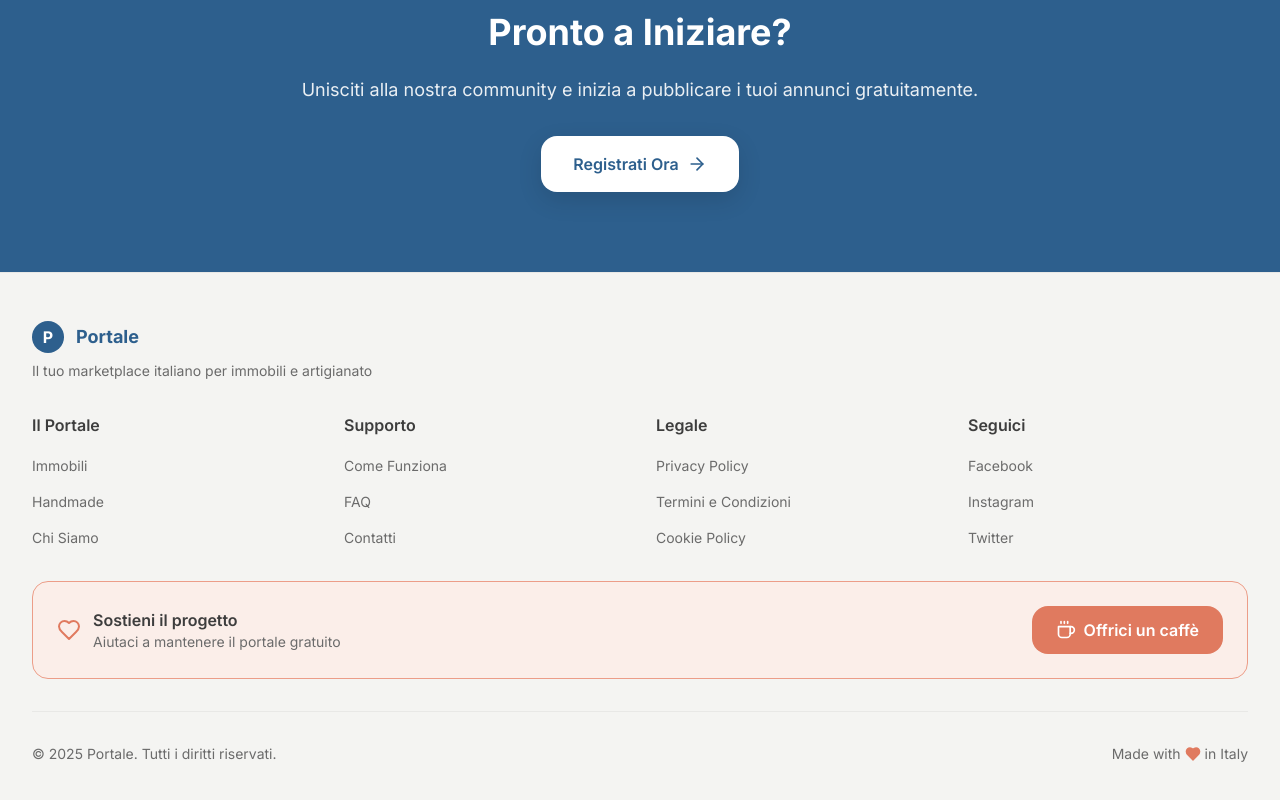
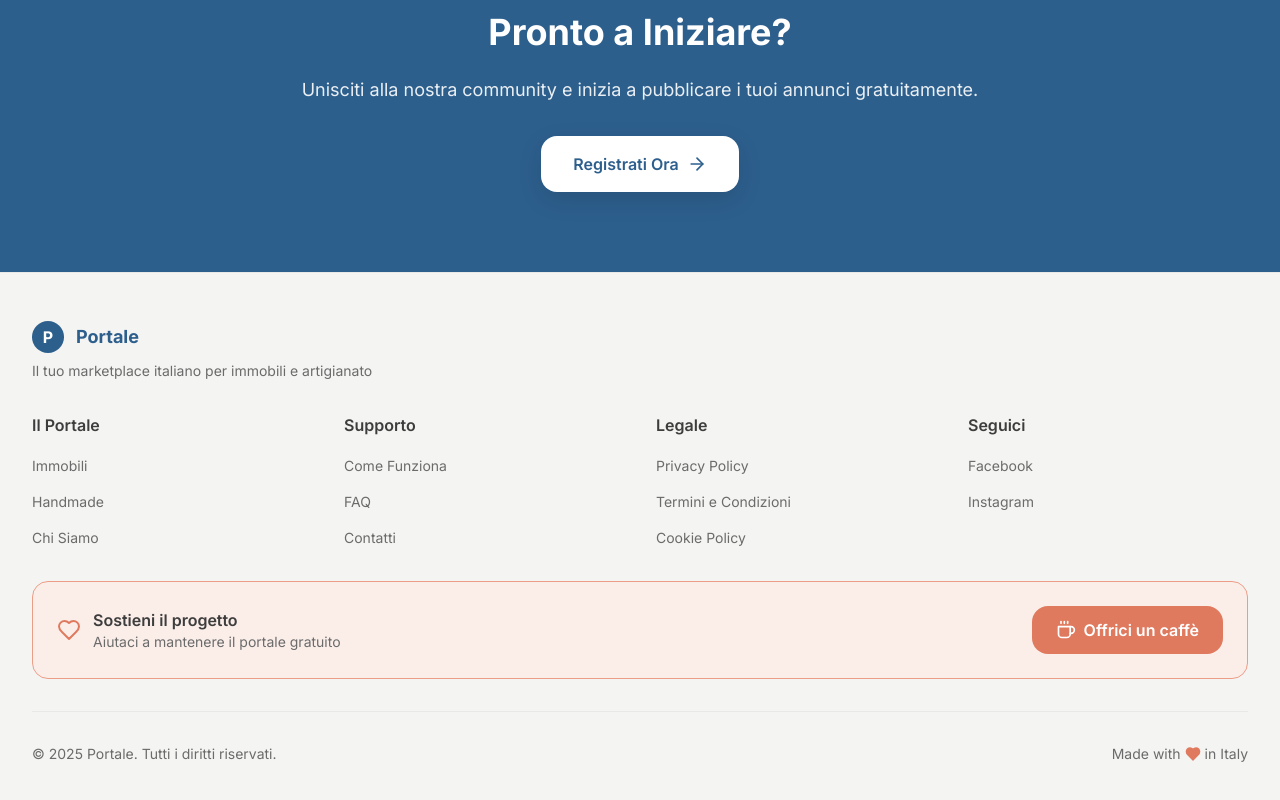
Before and after one commit to vetrinaimmobilihandmade/portale-immobili-handmade, a Next.js app: page / in a window 1280 px wide. Shown: the part 1949-2749 px from the top of the page. Built offline with nearby package versions, Linux system fonts and the light colour scheme; no server answers; the database is empty.

Commit message:
Update Footer.tsx

```diff
--- a/components/layout/Footer.tsx
+++ b/components/layout/Footer.tsx
@@ -121,7 +121,7 @@
             </ul>
           </div>
 
-          {/* Colonna 4 - Seguici (Opzionale) */}
+          {/* Colonna 4 - Seguici (SENZA TWITTER) */}
           <div>
             <h3 className="font-semibold text-text-primary mb-4">Seguici</h3>
             <ul className="space-y-3">
@@ -133,11 +133,6 @@
               <li>
                 <a href="#" className="text-sm text-text-secondary hover:text-primary transition-colors">
                   Instagram
-                </a>
-              </li>
-              <li>
-                <a href="#" className="text-sm text-text-secondary hover:text-primary transition-colors">
-                  Twitter
                 </a>
               </li>
             </ul>
```
